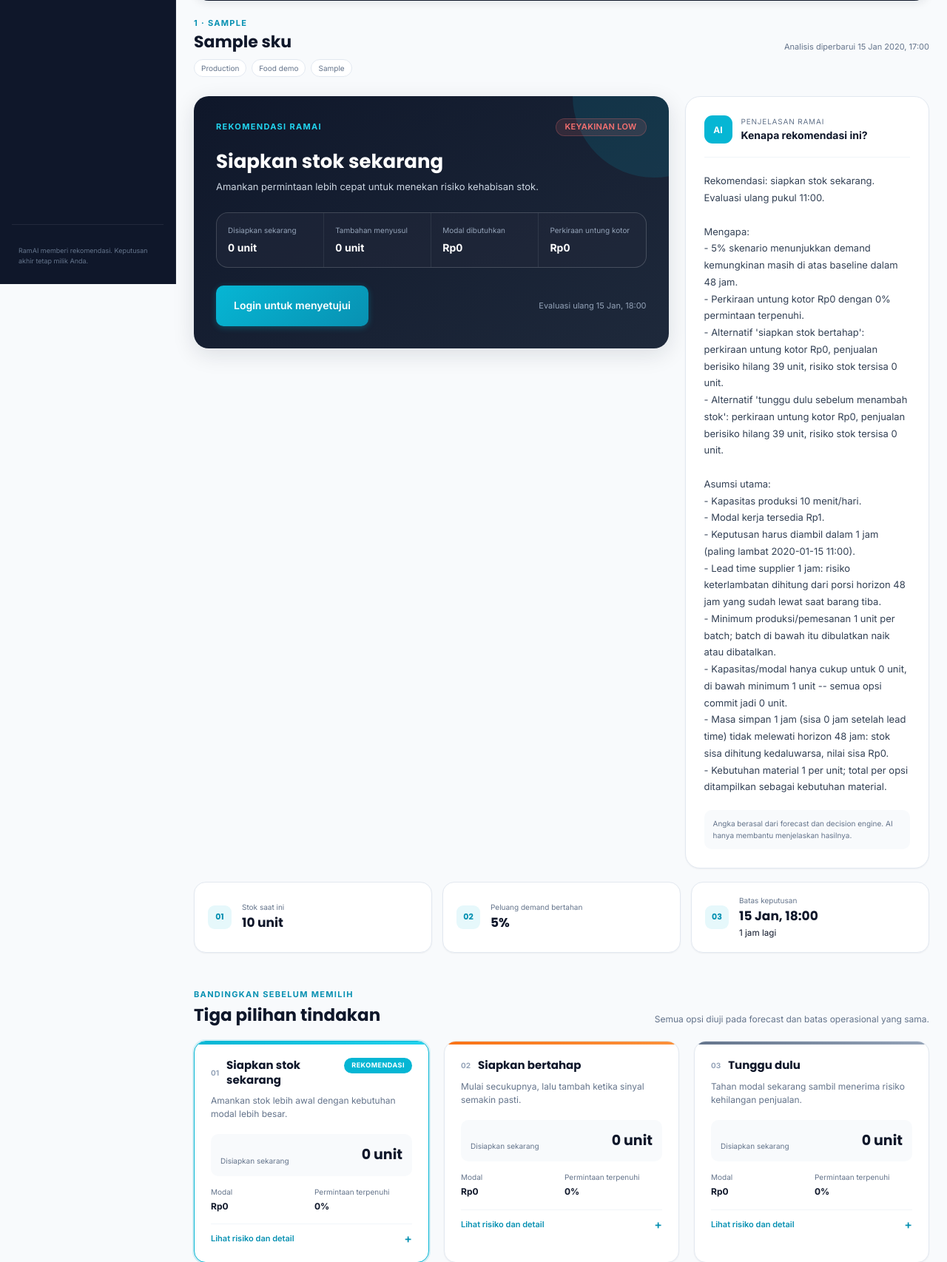
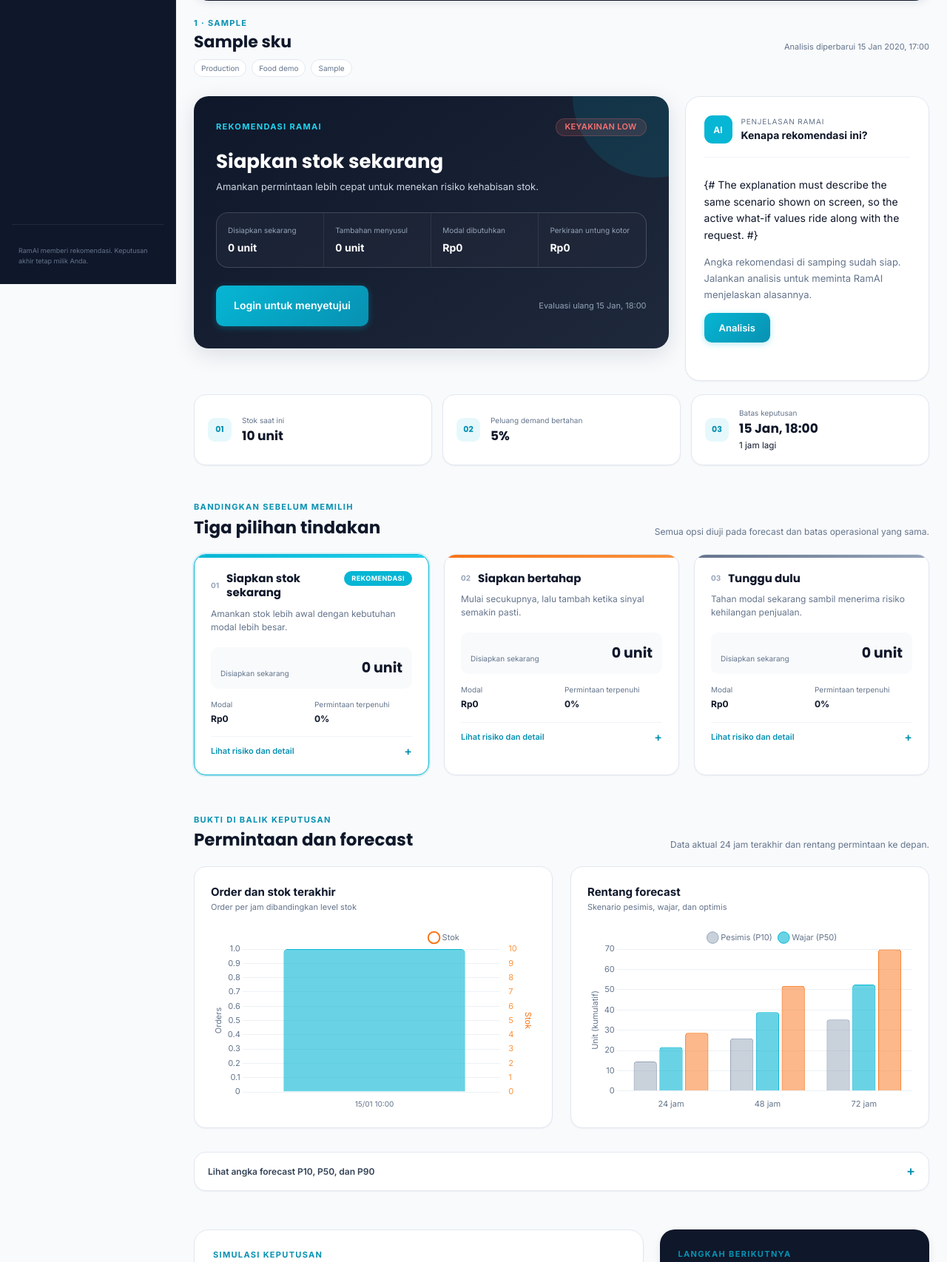
Before and after one commit to Buff-Tech-Bros-V2/RamAI, a Django app: page /decisions/ in a window 1280 px wide. Shown: the part 416-2122 px from the top of the page at 74% size. Run offline with Django 5.2, Linux system fonts and the light colour scheme; tables that the repository leaves empty hold one stand-in row (values such as "Sample post"); data that the repository does not hold is empty.

Commit message:
feat: run llm explanation on demand behind an analyze button

```diff
--- a/apps/agent/orchestrator.py
+++ b/apps/agent/orchestrator.py
@@ -50,7 +50,22 @@ class Agent:
             )
         return warnings
 
-    def run(self, sku: SKU, now=None, overrides: dict | None = None) -> dict:
+    def run(
+        self,
+        sku: SKU,
+        now=None,
+        overrides: dict | None = None,
+        explain: bool = False,
+    ) -> dict:
+        """Run the pipeline. `explain=True` is the only path that calls the LLM.
+
+        The explanation is opt-in because it is the one expensive, rate-limited
+        step here: rendering a page (or five, once per SKU on the overview)
+        used to burn a provider call each time even though nobody had asked
+        for the narrative yet. Callers that only need the numbers leave it off
+        and the dashboard requests the text separately when the user clicks
+        "Analisis".
+        """
         latest_obs = sku.observations.order_by("-timestamp").first()
         if now is None and latest_obs is not None:
             now = latest_obs.timestamp
@@ -80,7 +95,7 @@ class Agent:
             decision=decision,
             warnings=warnings,
         )
-        explanation_text = self.explainer.explain(packet)
+        explanation_text = self.explainer.explain(packet) if explain else None
 
         return {
             "now": now,
@@ -91,5 +106,5 @@ class Agent:
             "decision": decision,
             "packet": packet,
             "explanation_text": explanation_text,
-            "is_llm": getattr(self.explainer, "is_llm", False),
+            "is_llm": explain and getattr(self.explainer, "is_llm", False),
         }
--- a/apps/dashboard/static/dashboard/css/ramai.css
+++ b/apps/dashboard/static/dashboard/css/ramai.css
@@ -313,6 +313,20 @@ td,th,.stat-value,.metric-value{font-variant-numeric:tabular-nums}
 .ai-heading strong{font-size:14px;color:var(--ram-ink-900)}
 .ai-copy{white-space:pre-wrap;font-size:13px;line-height:1.75;color:var(--ram-ink-700);padding:20px 0;flex:1}
 .ai-trust-note{font-size:10px;line-height:1.55;color:var(--ram-muted-500);padding:11px 12px;background:var(--ram-bg-light);border-radius:var(--radius-md)}
+.ai-idle{flex:1;display:flex;flex-direction:column;justify-content:center;gap:14px;padding:26px 0}
+.ai-analyze-form{display:flex;flex-direction:column;align-items:flex-start;gap:14px}
+.ai-analyze-form.htmx-request{display:none}
+.ai-idle-copy{font-size:13px;line-height:1.7;color:var(--ram-muted-500);margin:0}
+.ai-error{font-size:12px;line-height:1.6;color:var(--ram-ink-700);padding:11px 12px;background:var(--ram-bg-light);border-left:3px solid var(--ram-orange-500);border-radius:var(--radius-md)}
+.ai-loading{flex-direction:column;gap:18px}
+.ai-loading.htmx-request{display:flex}
+.ai-loading-head{display:flex;align-items:center;gap:12px;font-size:13px;color:var(--ram-muted-500)}
+.ai-skeleton{display:flex;flex-direction:column;gap:10px}
+.ai-skeleton span{height:10px;border-radius:999px;background:linear-gradient(90deg,var(--ram-bg-light) 25%,var(--ram-border-light) 37%,var(--ram-bg-light) 63%);background-size:400% 100%;animation:shimmer 1.4s ease infinite}
+.ai-skeleton span:nth-child(2){width:92%}
+.ai-skeleton span:nth-child(3){width:78%}
+.ai-skeleton span:nth-child(4){width:85%}
+@keyframes shimmer{from{background-position:100% 0}to{background-position:-100% 0}}
 
 .key-metrics{display:grid;grid-template-columns:repeat(3,1fr);gap:14px;margin-bottom:48px}
 .key-metric{display:flex;align-items:center;gap:14px;background:#fff;border:1px solid var(--ram-border);border-radius:var(--radius-lg);padding:16px 18px;box-shadow:var(--shadow-sm)}
--- /dev/null
+++ b/apps/dashboard/templates/dashboard/_partials/ai_explanation.html
@@ -0,0 +1,36 @@
+<aside class="ai-explanation animate-in" id="ai-explanation">
+    <div class="ai-heading">
+        <span class="ai-mark">AI</span>
+        <div><span>Penjelasan RamAI</span><strong>Kenapa rekomendasi ini?</strong></div>
+    </div>
+    {% if explanation_text %}
+    <div class="ai-copy">{{ explanation_text }}</div>
+    <div class="ai-trust-note">Angka berasal dari forecast dan mesin keputusan RamAI. AI hanya membantu menjelaskan hasilnya.</div>
+    {% else %}
+    <div class="ai-idle">
+        {% if explanation_error %}
+        <div class="ai-error" role="alert">{{ explanation_error }}</div>
+        {% endif %}
+        <form class="ai-analyze-form"
+              hx-post="{% url 'dashboard:explanation' sku.sku_id %}"
+              hx-target="#ai-explanation"
+              hx-swap="outerHTML"
+              hx-indicator="#ai-loading, .ai-analyze-form">
+            {% csrf_token %}
+            {# The explanation must describe the same scenario shown on screen,
+               so the active what-if values ride along with the request. #}
+            <input type="hidden" name="capacity_minutes" value="{{ whatif.daily_capacity_minutes|default:decision_config.daily_capacity_minutes|default_if_none:'' }}">
+            <input type="hidden" name="capital" value="{{ whatif.working_capital_limit|default:decision_config.working_capital_limit }}">
+            <input type="hidden" name="window_hours" value="{{ whatif.decision_window_hours|default:decision_config.decision_window_hours|floatformat:0 }}">
+            <p class="ai-idle-copy">Angka rekomendasi di samping sudah siap. Jalankan analisis untuk meminta RamAI menjelaskan alasannya.</p>
+            <button type="submit" class="ram-btn ram-btn-primary">
+                {% if explanation_error %}Coba analisis lagi{% else %}Analisis{% endif %}
+            </button>
+        </form>
+        <div class="ai-loading htmx-indicator" id="ai-loading" aria-live="polite">
+            <div class="ai-loading-head"><div class="loading-spinner"></div><span>RamAI sedang menyusun penjelasan…</span></div>
+            <div class="ai-skeleton"><span></span><span></span><span></span><span></span></div>
+        </div>
+    </div>
+    {% endif %}
+</aside>
--- a/apps/dashboard/templates/dashboard/_partials/dashboard_content.html
+++ b/apps/dashboard/templates/dashboard/_partials/dashboard_content.html
@@ -80,14 +80,7 @@
             <span>Evaluasi ulang {{ rec.reevaluate_at|date:"d M, H:i" }}</span>
         </div>
     </article>
-    <aside class="ai-explanation animate-in">
-        <div class="ai-heading">
-            <span class="ai-mark">AI</span>
-            <div><span>Penjelasan RamAI</span><strong>Kenapa rekomendasi ini?</strong></div>
-        </div>
-        <div class="ai-copy">{{ result.explanation_text }}</div>
-        <div class="ai-trust-note">Angka berasal dari forecast dan decision engine. AI hanya membantu menjelaskan hasilnya.</div>
-    </aside>
+    {% include "dashboard/_partials/ai_explanation.html" with explanation_text=result.explanation_text %}
 </section>
 
 <section class="key-metrics" aria-label="Ringkasan kondisi">
--- a/apps/dashboard/urls.py
+++ b/apps/dashboard/urls.py
@@ -18,4 +18,9 @@ urlpatterns = [
     path("api/chart-data/", api_views.chart_data, name="chart_data"),
     path("partials/dashboard/", api_views.dashboard_partial, name="dashboard_partial"),
     path("api/whatif/", api_views.whatif_recalculate, name="whatif_recalculate"),
+    path(
+        "decisions/<str:sku_id>/explanation/",
+        api_views.explanation_partial,
+        name="explanation",
+    ),
 ]
```
Also changed, not shown: apps/dashboard/api_views.py (+36 -0 lines).
